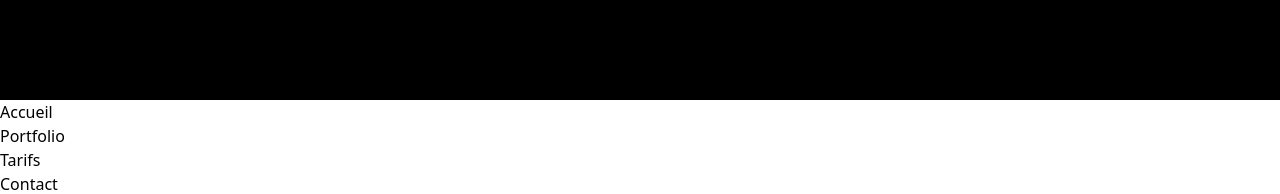
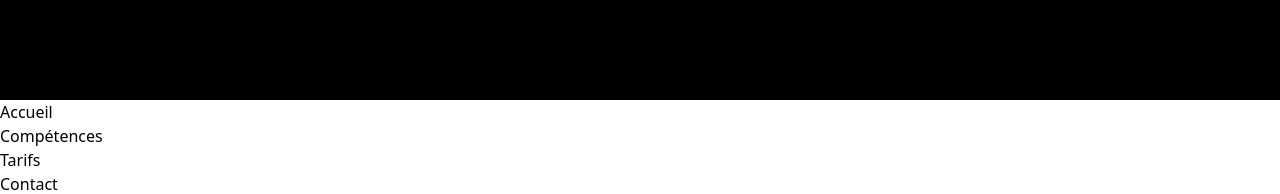
Before and after one commit to YannisOuld/animationProject, a React (Vite) app: page / in a window 1280 px wide. Shown: the part 860-1054 px from the top of the page. Built offline with nearby package versions, Linux system fonts and the light colour scheme.

Commit message:
text align and font spacing

```diff
--- a/src/components/MovingText.jsx
+++ b/src/components/MovingText.jsx
@@ -59,7 +59,7 @@ export default function Index() {
                         }
                     </p>
                 </div>
-                <p className="text-md  text-center text-white z-50 p-20">
+                <p className="text-md  text-white z-50 mr-40 mt-28 tracking-wider">
                     Lorem ipsum dolor sit amet consectetur adipisicing elit. Eaque numquam ullam velit eius? Sunt, iure totam soluta praesentium exercitationem eum reprehenderit, recusandae temporibus modi nesciunt vero. Tempore officia soluta asperiores.
                     Perspiciatis fugiat, natus cumque maiores quaerat doloremque. Suscipit iure quis officiis saepe placeat quas fugiat quisquam, eaque veniam esse minus nobis reprehenderit facere eius explicabo sint iste illo nisi neque?
                     Sequi ullam illo dolorem iusto corporis labore nihil? Quo libero doloremque ab, odit mollitia cupiditate sed error. Dignissimos ut iure deserunt, pariatur doloribus consequuntur ipsam odit. Laborum nemo molestias perspiciatis?
--- a/src/components/Navigation.jsx
+++ b/src/components/Navigation.jsx
@@ -3,12 +3,12 @@ import Logo from '../assets/logo.webp'
 const Navigation = () => {
 
     return (
-        <div className='relative w-full h-24 bg-slate-700 flex justify-between items-center px-5'>
-            <img src={Logo} alt="logo du site" className=' w-20  h-20 rounded-full' />
+        <div className='relative w-full h-24 bg-black flex justify-around items-center px-5'>
+            <img src={Logo} alt="logo du site" className=' w-24  h-24 rounded-full' />
             <nav className='w-1/3' >
                 <ul className='flex justify-between items-center font-bold text-xl mx-8'>
                     <li><a href="#" className='text-white text-lg mx-2' >Accueil</a></li>
-                    <li><a href="#" className='text-white text-lg mx-2' >Portfolio</a></li>
+                    <li><a href="#" className='text-white text-lg mx-2' >Compétences</a></li>
                     <li><a href="#" className='text-white text-lg mx-2' >Tarifs</a></li>
                     <li><a href="#" className='text-white text-lg mx-2' >Contact</a></li>
                 </ul>
```
